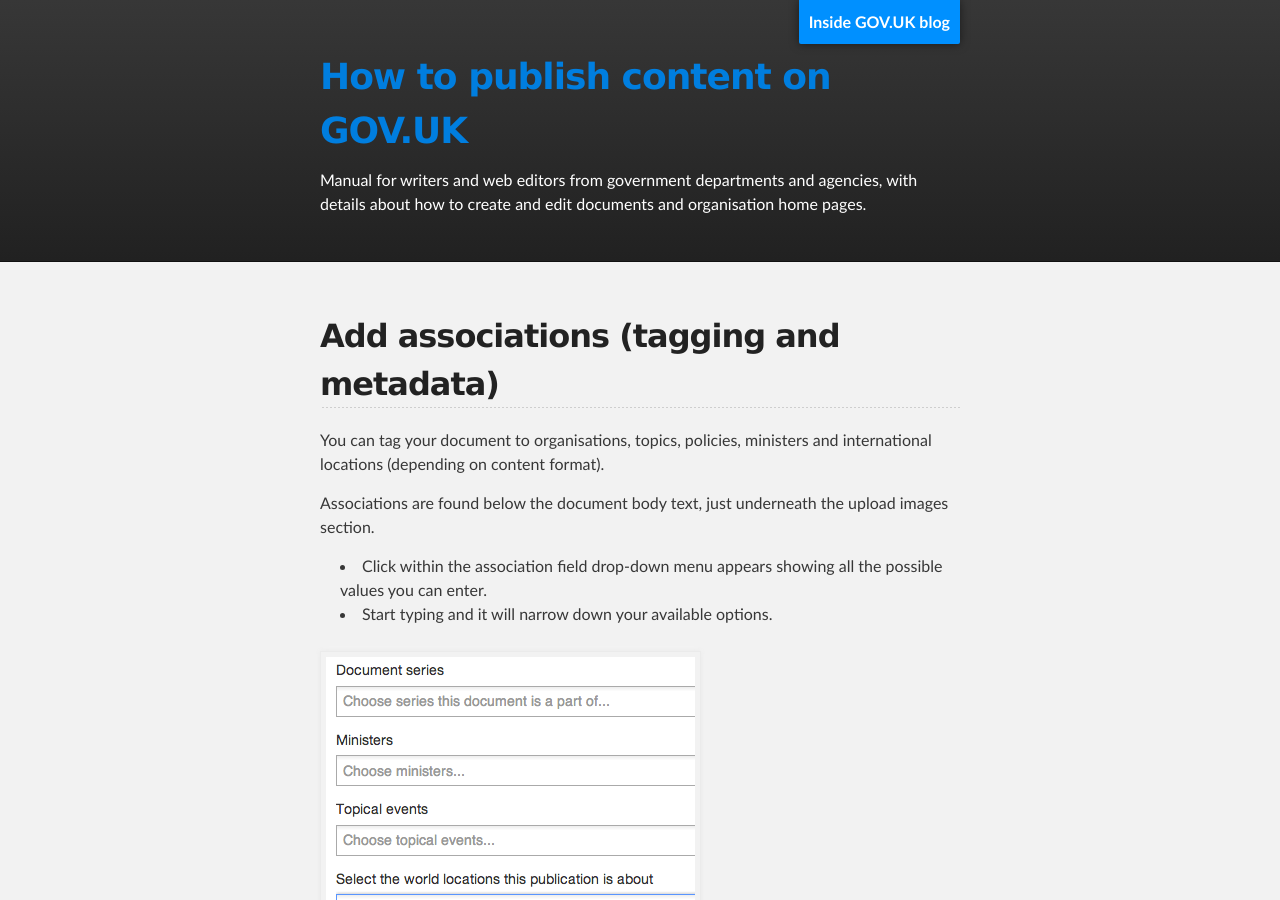
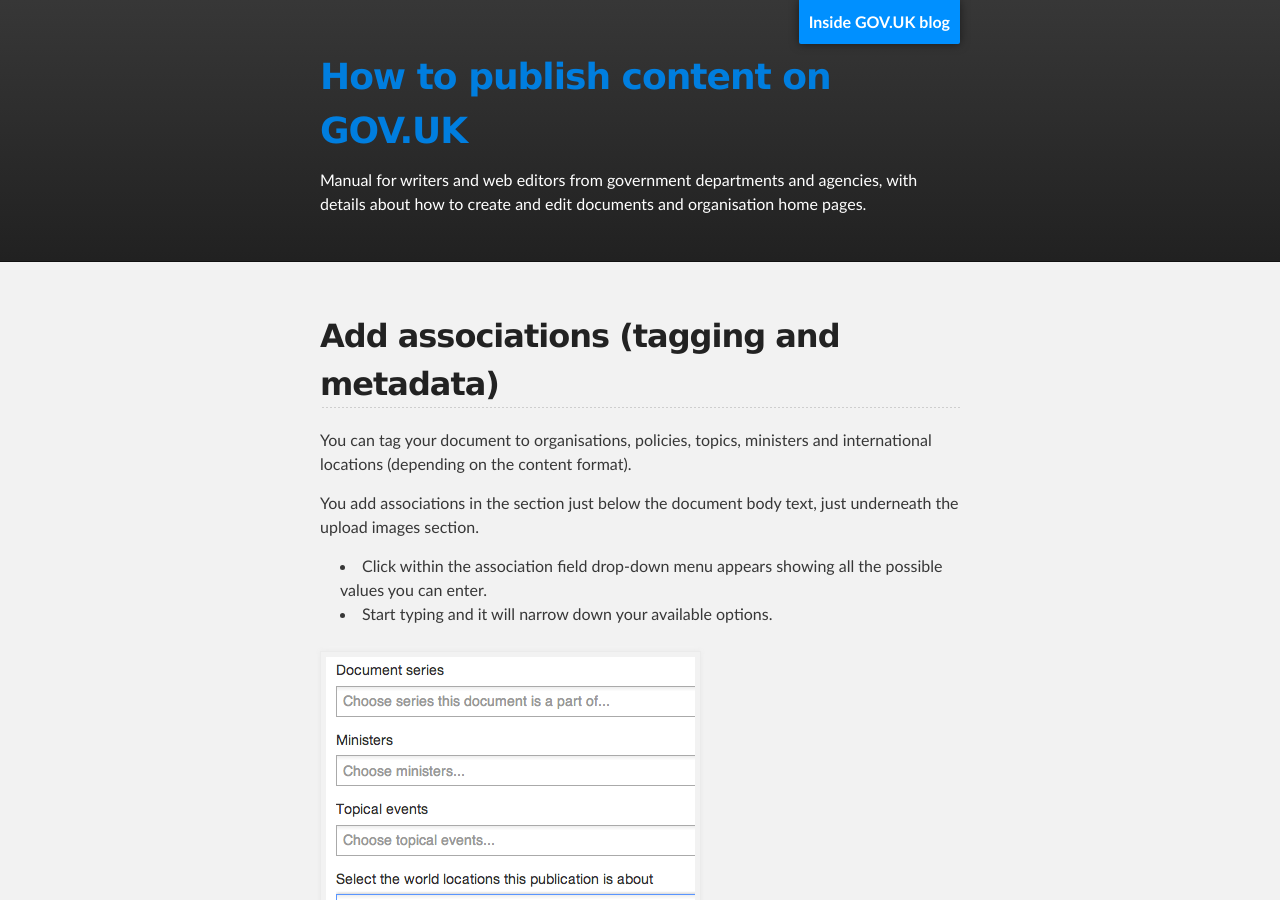
Before and after one commit to alphagov/inside-government-admin-guide, a Jekyll site: the page built from creating-documents/add-associations.md, in a window 1280 px wide and 900 px high. Built offline with Jekyll 4.4.1, drawn with Linux system fonts in a browser that asks for light colours; some of the changed text lies outside the part shown.

Commit message:
Update add-associations.md

```diff
--- a/creating-documents/add-associations.md
+++ b/creating-documents/add-associations.md
@@ -5,9 +5,9 @@
 
 ## Add associations (tagging and metadata)
 
-You can tag your document to organisations, topics, policies, ministers and international locations (depending on content format).
+You can tag your document to organisations, policies, topics, ministers and international locations (depending on the content format).
 
-Associations are found below the document body text, just underneath the upload images section.
+You add associations in the section just below the document body text, just underneath the upload images section.
 
 * Click within the association field drop-down menu appears showing all the possible values you can enter.
 * Start typing and it will narrow down your available options.
@@ -57,9 +57,9 @@
 * topical events only if relevant.
 * worldwide locations and priorities only if you are working for the Foreign & Commonwealth Office and know how to use these tags
 
-#### Associations for announcements
+#### Associations for announcements (news and speeches)
 
-Speeches are tagged to their speakers in all cases, so ministers do not appear in the associations list. Tag announcements to:
+You will need to tag speeches to their speakers in all cases, so ministers do not appear in the associations list. Tag announcements to:
 
 * policy/policies (you should know your sponsoring department's policies and be aware which content relates to which policy)
 * topic/topics only if you cannot identify a policy - this acts as a back-up
```
